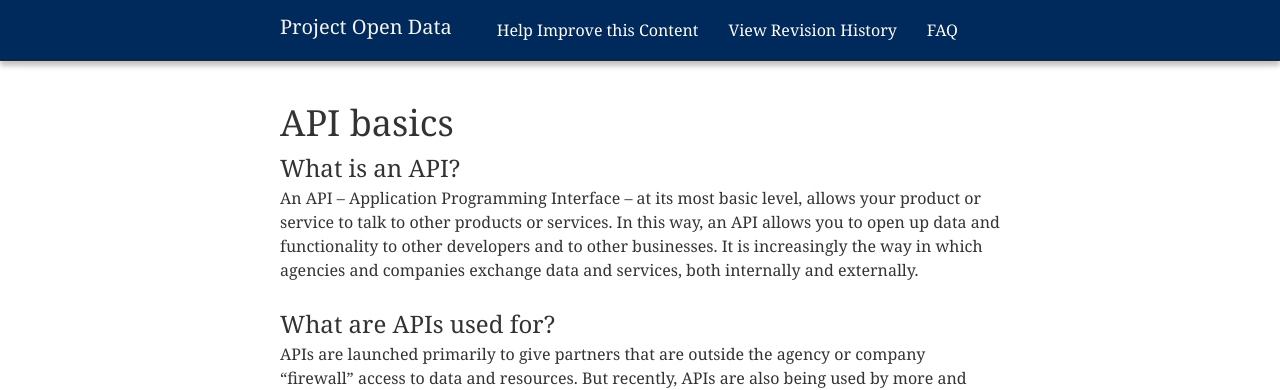
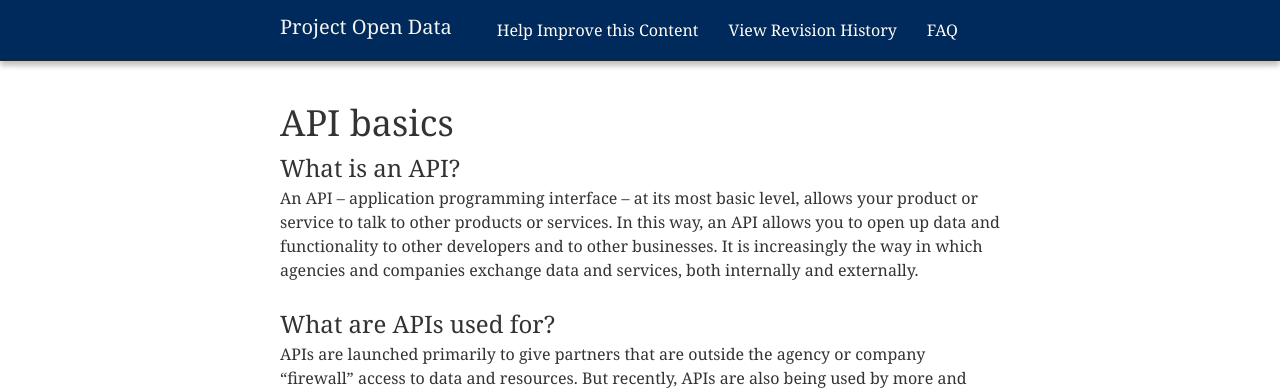
Before and after one commit to gbinal/p-o-d.github.com, a Jekyll site: the page built from api-basics.md, in a window 1280 px wide and 900 px high. Shown: the top 390 px of the window. Built offline with Jekyll 4.4.1, drawn with Linux system fonts in a browser that asks for light colours; nearby versions of some CDN libraries.

```diff
--- a/api-basics.md
+++ b/api-basics.md
@@ -7,7 +7,7 @@ filename: api-basics.md
 
 ### What is an API?
 
-An API -- Application Programming Interface -- at its most basic level, allows your product or service to talk to other products or services. In this way, an API allows you to open up data and functionality to other developers and to other businesses. It is increasingly the way in which agencies and companies exchange data and services, both internally and externally.
+An API -- application programming interface -- at its most basic level, allows your product or service to talk to other products or services. In this way, an API allows you to open up data and functionality to other developers and to other businesses. It is increasingly the way in which agencies and companies exchange data and services, both internally and externally.
 
 ### What are APIs used for?
 
```
